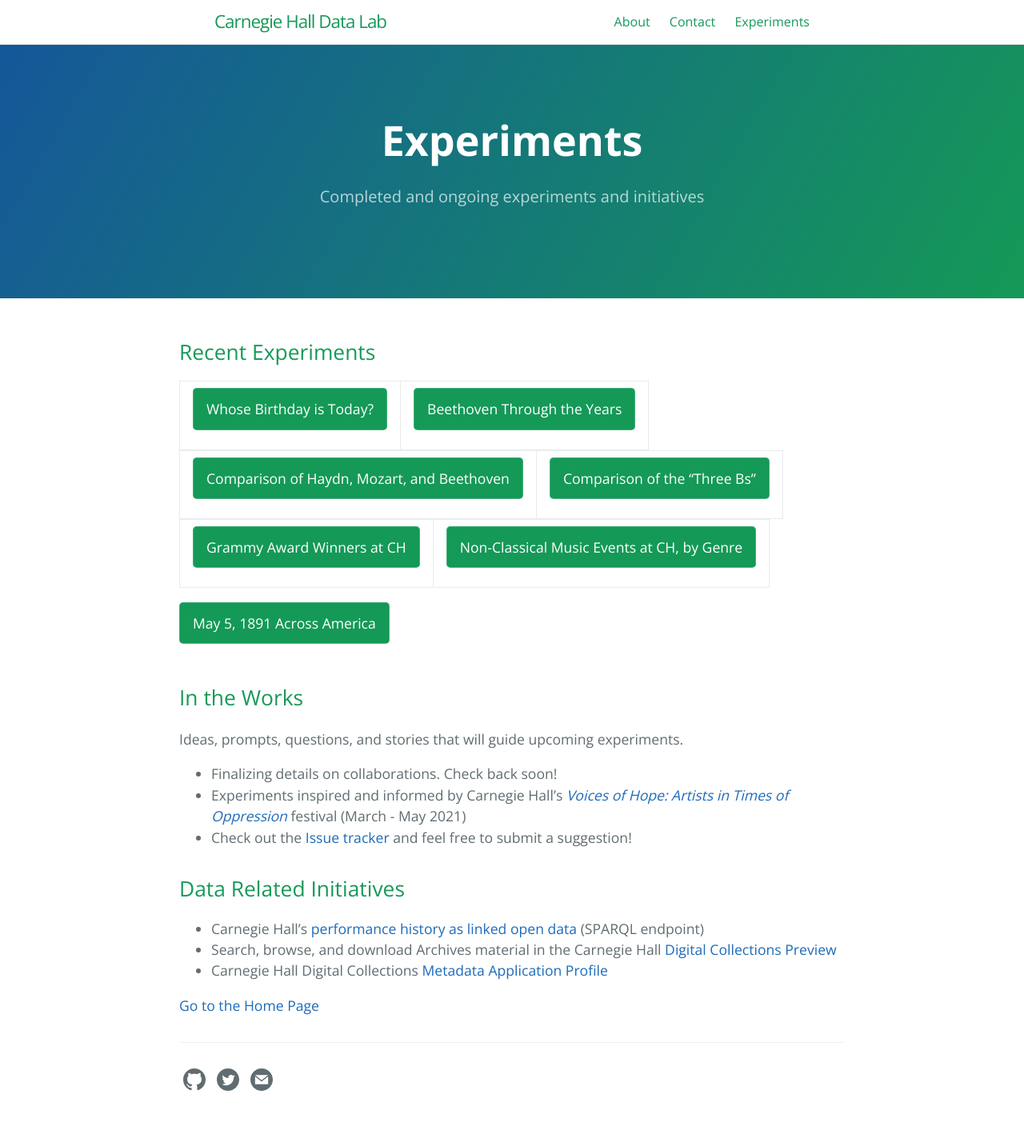
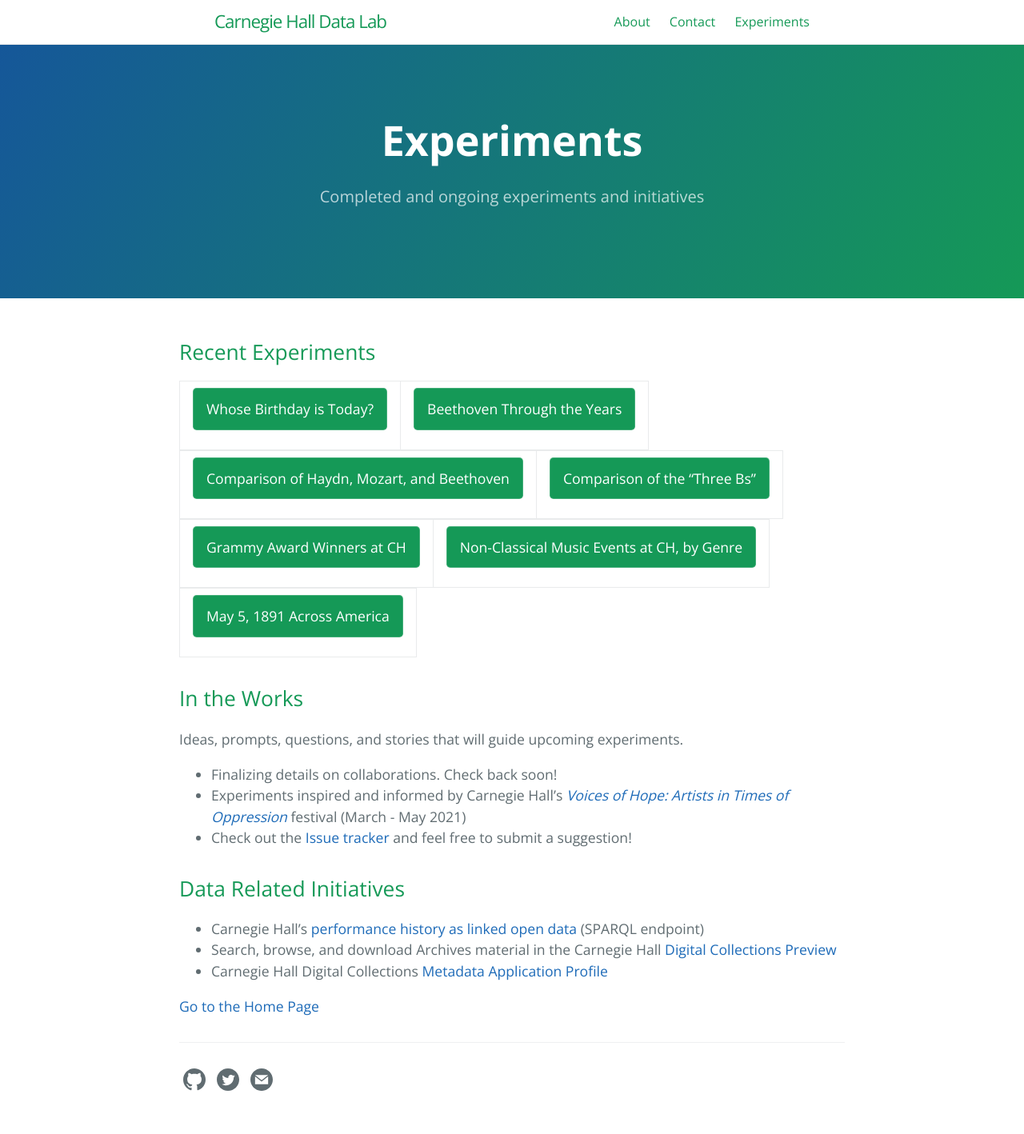
Before and after one commit to CarnegieHall/datalab, a Jekyll site: the page built from experiments.md, in a window 1280 px wide. Shown: the whole page at 80% size. Built offline with Jekyll 4.4.1, drawn with Linux system fonts in a browser that asks for light colours.

```diff
--- a/experiments.md
+++ b/experiments.md
@@ -15,7 +15,7 @@ order: 2
 
 [Grammy Award Winners at CH](/experiments/chdl-0005.md){: .btn} | [Non-Classical Music Events at CH, by Genre](/experiments/chdl-0006.md){: .btn}
 
-[May 5, 1891 Across America](/experiments/chdl-0008.md){: .btn}
+[May 5, 1891 Across America](/experiments/chdl-0008.md){: .btn} |
 
 
 ## In the Works
```
